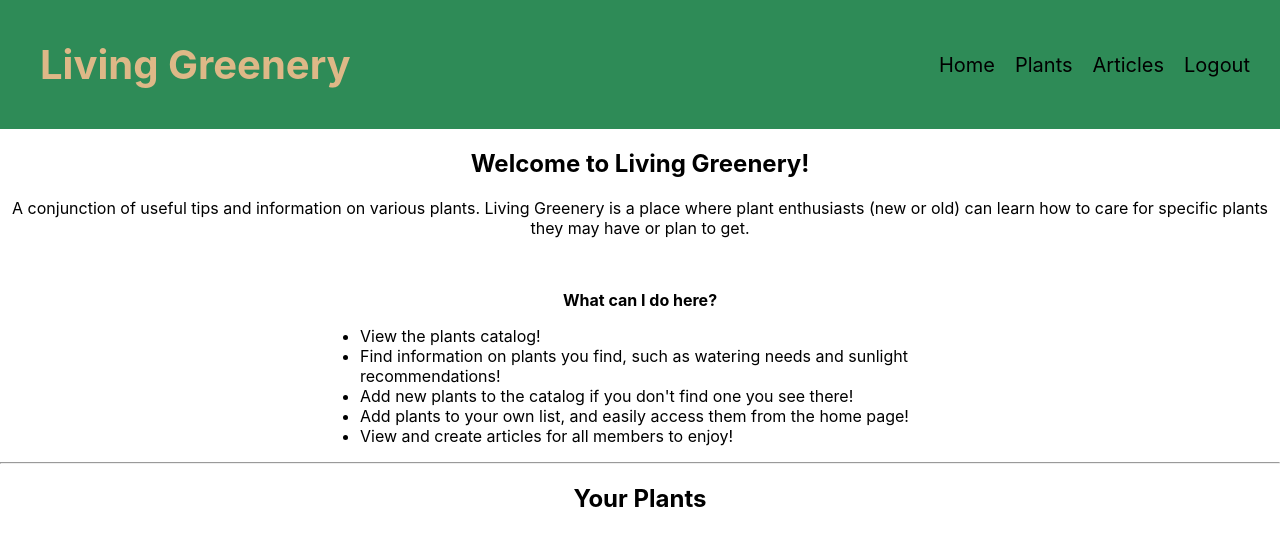
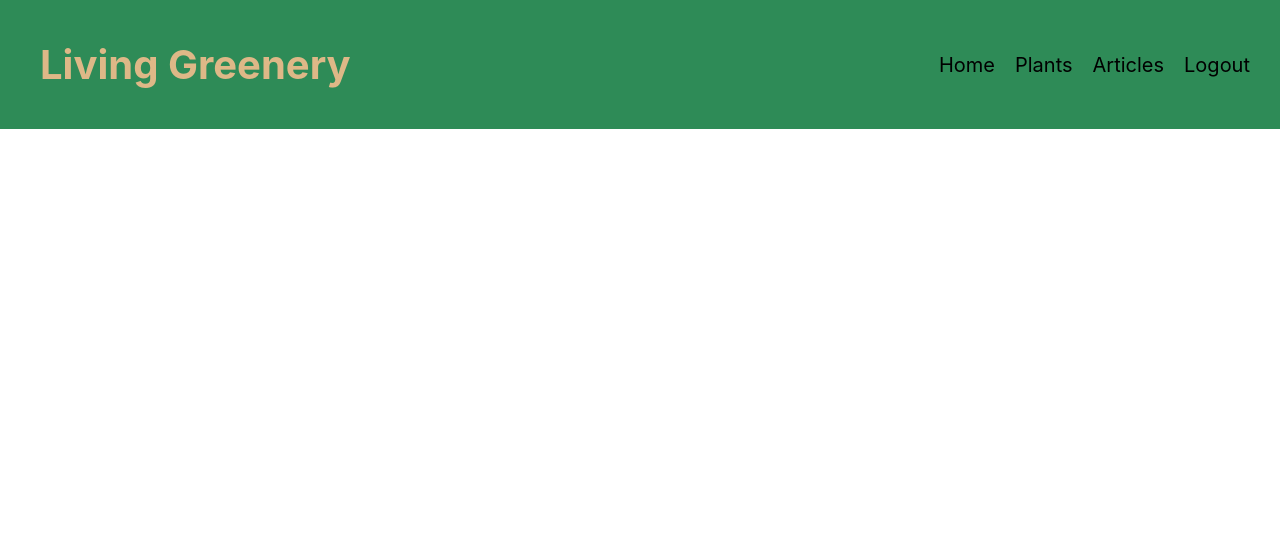
Before and after one commit to mcksarge/living-green, a React (Create React App) app in the folder client/: page /plants in a window 1280 px wide. Shown: the top 546 px of the page. Built offline with nearby package versions, Linux system fonts and the light colour scheme.

Commit message:
Add React Router to Index.js and set up first route in App.js

```diff
--- a/client/package.json
+++ b/client/package.json
@@ -8,7 +8,8 @@
     "@testing-library/user-event": "^13.5.0",
     "react": "^18.2.0",
     "react-dom": "^18.2.0",
-    "react-scripts": "5.0.1",
+    "react-router-dom": "^6.4.0",
+    "react-scripts": "^5.0.1",
     "web-vitals": "^2.1.4"
   },
   "scripts": {
--- a/client/src/components/App.js
+++ b/client/src/components/App.js
@@ -1,14 +1,15 @@
 import '../App.css';
 import Home from './Home.js'
 import NavBar from './NavBar.js'
+import {Routes, Route} from 'react-router-dom';
 
 function App() {
   return (
     <div className="App">
-      <header>
         <NavBar />
-      </header>
-      <Home />
+        <Routes>
+          <Route path="/" element={<Home />} />
+        </Routes>
     </div>
   );
 }
--- a/client/src/index.js
+++ b/client/src/index.js
@@ -3,10 +3,13 @@
 import './index.css';
 import App from './components/App';
 import reportWebVitals from './reportWebVitals';
+import {BrowserRouter} from 'react-router-dom';
 
 const root = ReactDOM.createRoot(document.getElementById('root'));
 root.render(
-  <App />
+  <BrowserRouter>
+    <App />
+  </BrowserRouter>
 );
 
 // If you want to start measuring performance in your app, pass a function
```
Also changed, not shown: 1 other file (tests, documents, lock files or other folders).
